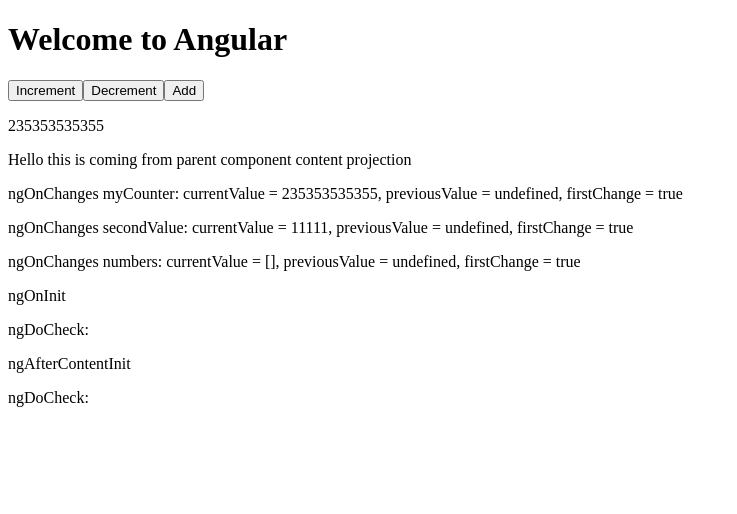
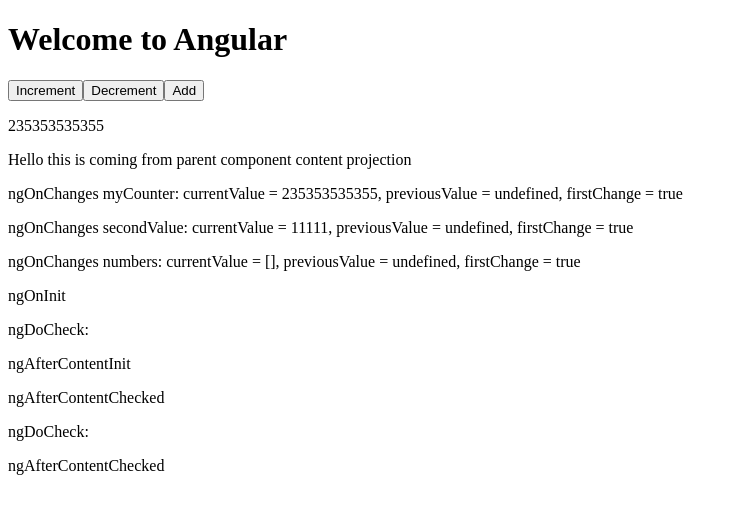
Before and after one commit to nguyenlekhanh/angular_lifecycle, an Angular app: page / in a window 1280 px wide. Shown: the top 514 px of the page, without its empty margins (0-737 px from the left). Built offline with nearby package versions, Linux system fonts and the light colour scheme.

Commit message:
ngAfterContentChecked

```diff
--- a/src/app/components/child/child.component.ts
+++ b/src/app/components/child/child.component.ts
@@ -44,4 +44,9 @@
     console.log('ngAfterContentInit');
     this.changeLog.push('ngAfterContentInit');
   }
+
+  ngAfterContentChecked(): void {
+    console.log('ngAfterContentChecked');
+    this.changeLog.push('ngAfterContentChecked');
+  }
 }
```
